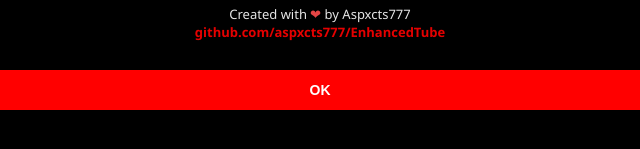
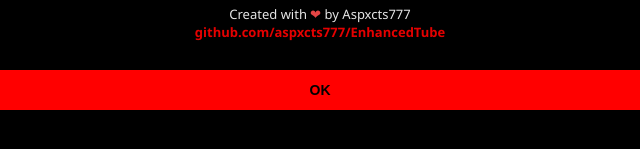
Before and after one commit to aspxcts777/EnhancedTube, an Electron app: page about.html in a window 1280 px wide. In both pictures the pointer is over the button "OK". Shown: the part 437-586 px from the top of the page, 320-960 px from the left. Drawn offline with Linux system fonts and the light colour scheme; no server answers.

Commit message:
Okay button fix and removed obvious comment in Appearance tab

```diff
--- a/about.html
+++ b/about.html
@@ -74,7 +74,7 @@
 
         .action-btn:hover {
             background: var(--accent);
-            color: #ffffff; /* Ensure text is readable on hover */
+            color: #000000;
             transform: translateY(-1px);
             box-shadow: 0 4px 12px rgba(0,0,0,0.2);
         }
```
Also changed, not shown: appearance.html (+0 -1 lines).
